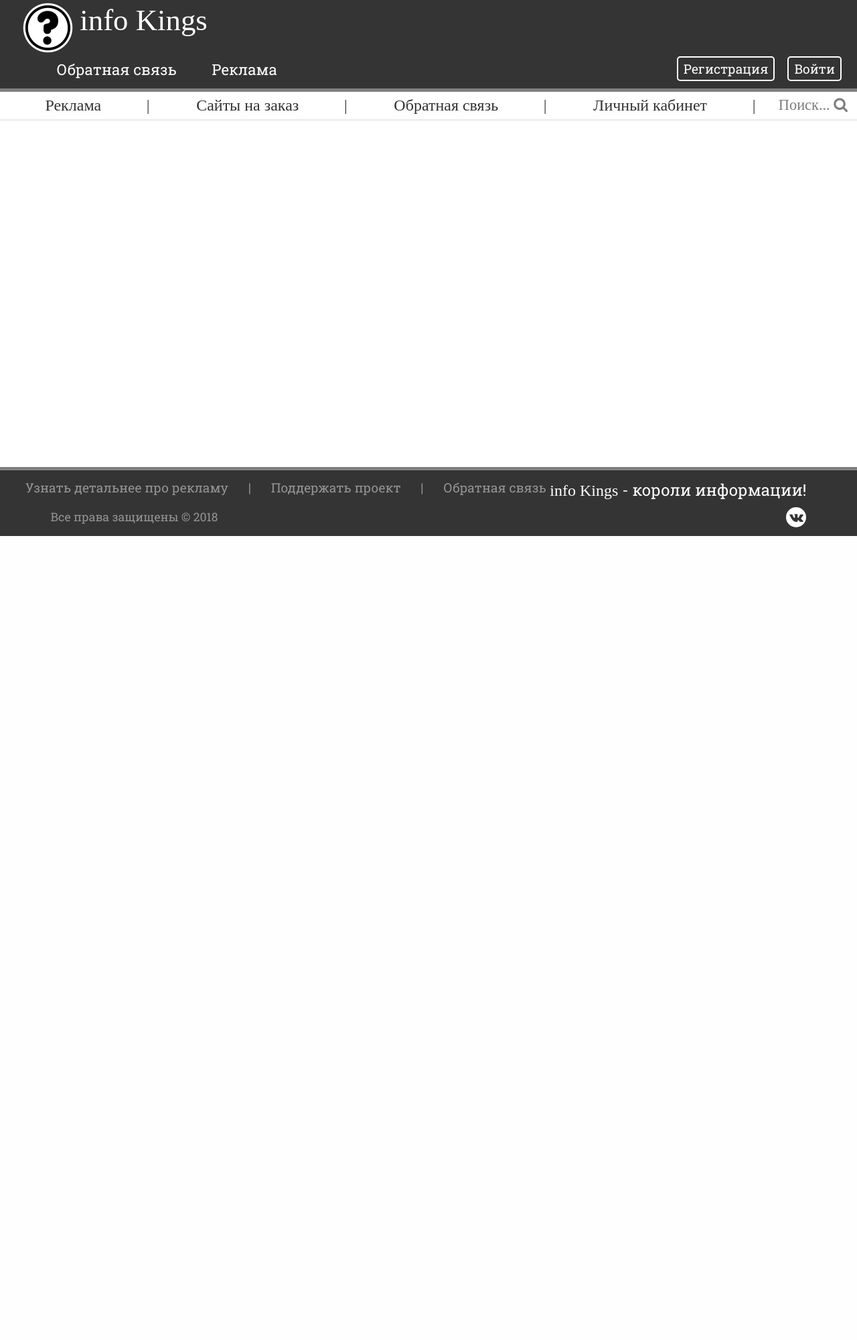
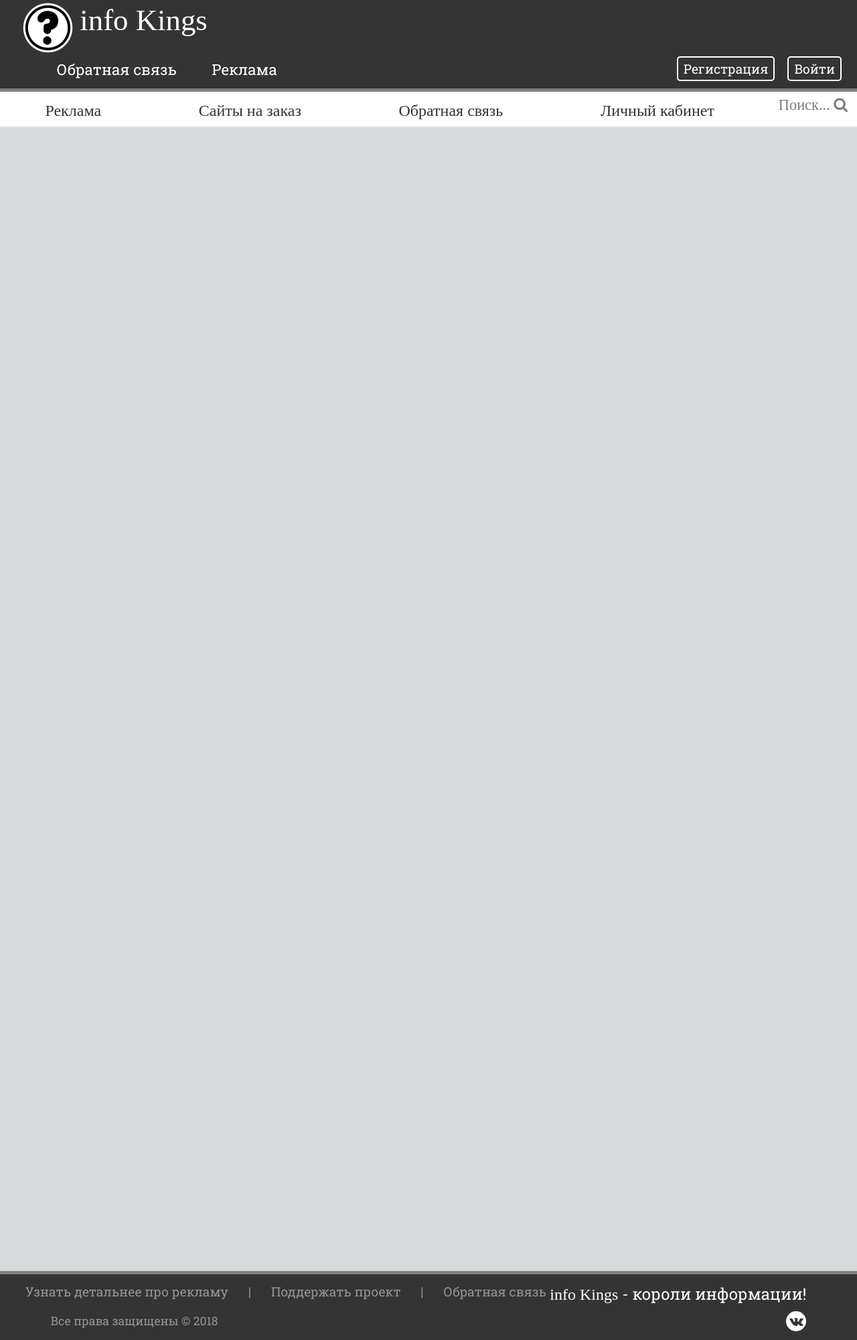
Before and after one commit to p-babkov/p-babkov.github.io, a PHP site: page / in a window 1280 px wide. Shown: the whole page at 67% size. Before the commit the page ends 800 px from the top, so only its background shows below. Run offline with PHP 8.4, Linux system fonts and the light colour scheme; some libraries are stand-ins or nearby versions; some web fonts are replaced.

Commit message:
Add files via upload

```diff
--- a/css/style.css
+++ b/css/mainstyle.css
@@ -13,7 +13,18 @@ body, html{
 }
 
 body {
-	background-color: #fff;
+	background-color: #D7DADB;
+	height: 2000px;
+}
+
+.stickUp {
+	font-size: 2em;
+	color: white;
+	height: 100%;
+}
+
+.stickUp:hover {
+	color: black
 }
 
 a{
--- a/index.php
+++ b/index.php
@@ -6,7 +6,7 @@
 	<meta name="desription" content="">
 	<meta name="keywords" content="">
 	<meta name="viewport" content="width=device-width, initial-scale=1">
-	<link rel="stylesheet" href="css/style.css">
+	<link rel="stylesheet" href="css/mainstyle.css">
 	<link rel="shortcut icon" href="img/main-logo.png" type="image/x-icon">
 	<link rel="stylesheet" href="css/font-awesome.min.css">
 	<link rel="stylesheet" href="css/animate.css">
@@ -43,13 +43,13 @@
 		<div id="menuShow"><i class="fa fa-bars" aria-hidden="true"></i></div>
 		<div id="hideMenu">
 		<a href="">Реклама</a>
-		<a href=""> | </a>
+		<a href="" class="stickUp"> | </a>
 		<a href="">Сайты на заказ</a>
-		<a href=""> | </a>
+		<a href="" class="stickUp"> | </a>
 		<a href="">Обратная связь</a>
-		<a href=""> | </a>
+		<a href="" class="stickUp"> | </a>
 		<a href="">Личный кабинет</a>
-		<a href=""> | </a>
+		<a href="" class="stickUp"> | </a>
 	</div>
 		<div id="search">
 			<span>Поиск...</span>
```
